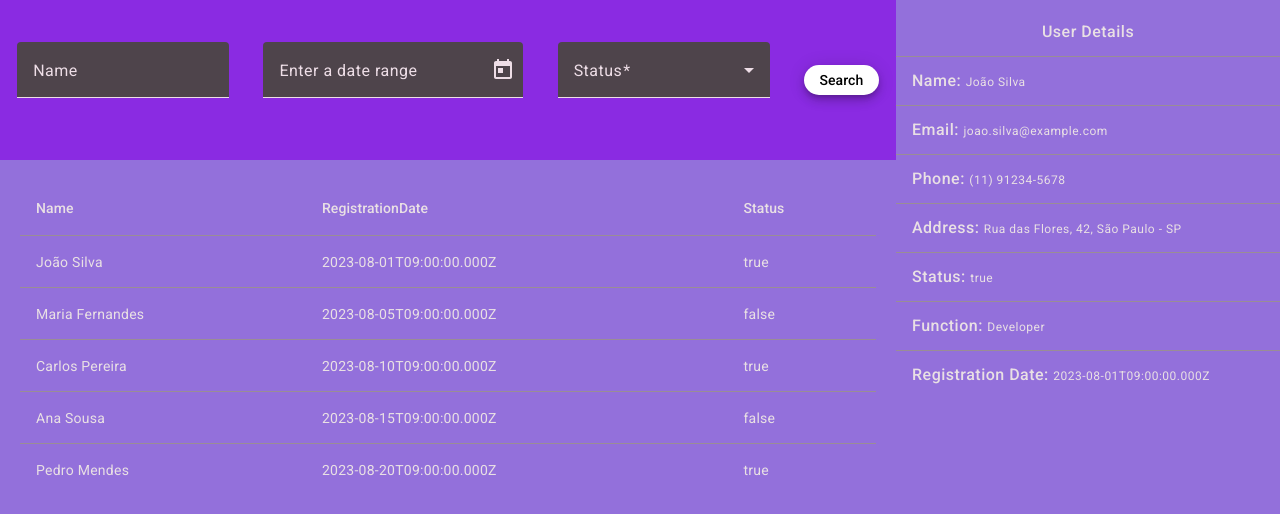
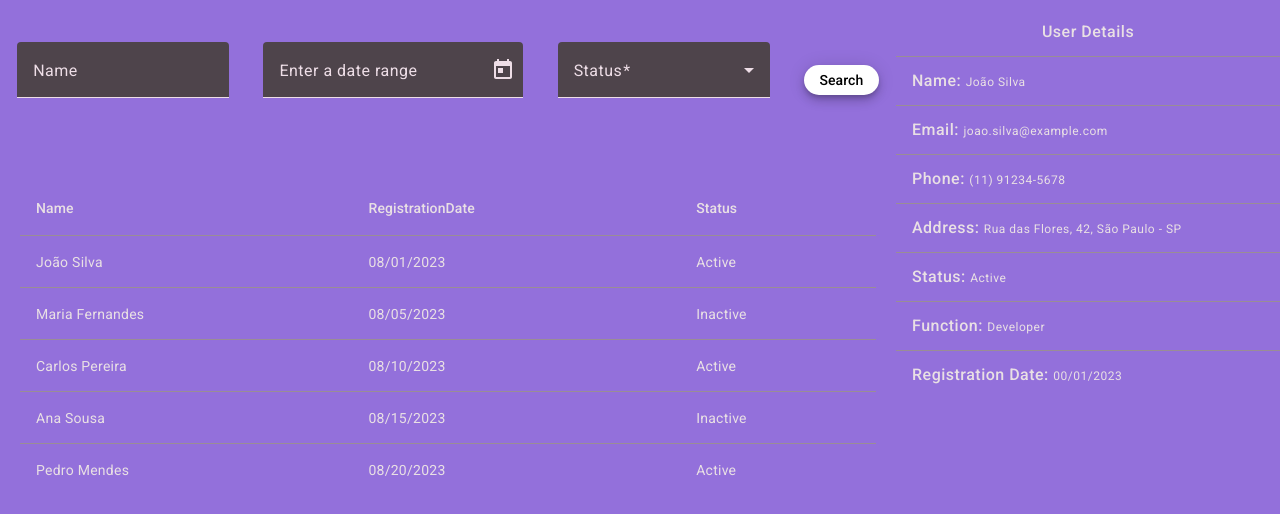
Before and after one commit to Dionclei-Pereira/Angular-UserFilter, an Angular app: page / in a window 1280 px wide. Both pictures are taken after a click on the element "João Silva". Shown: the top 514 px of the page. Built offline with nearby package versions, Linux system fonts and the light colour scheme.

Commit message:
date pipe

```diff
--- a/src/app/components/filter/filter.component.scss
+++ b/src/app/components/filter/filter.component.scss
@@ -15,7 +15,7 @@
     display: flex;
     align-items: center;
     justify-content: space-around;
-    background-color: blueviolet;
+    background-color: mediumpurple;
     flex-wrap: wrap;
 
     &__name {
--- a/src/app/components/user-details/user-details.component.html
+++ b/src/app/components/user-details/user-details.component.html
@@ -20,7 +20,7 @@
             </mat-list-item>
             <mat-divider></mat-divider>
             <mat-list-item>
-                <span class="custom-h2">Status: </span><span class="custom-h3">{{ user.active }}</span>
+                <span class="custom-h2">Status: </span><span class="custom-h3">{{ user.active | status }}</span>
             </mat-list-item>
             <mat-divider></mat-divider>
             <mat-list-item>
@@ -28,7 +28,7 @@
             </mat-list-item>
             <mat-divider></mat-divider>
             <mat-list-item>
-                <span class="custom-h2">Registration Date: </span><span class="custom-h3">{{ user.registrationDate }}</span>
+                <span class="custom-h2">Registration Date: </span><span class="custom-h3">{{ user.registrationDate | date:'mm/dd/yyyy' }}</span>
             </mat-list-item>
         </mat-list>
     </ng-container>
--- a/src/app/components/users-list/users-list.component.html
+++ b/src/app/components/users-list/users-list.component.html
@@ -3,17 +3,17 @@
 
         <ng-container matColumnDef="name">
           <th mat-header-cell *matHeaderCellDef> Name </th>
-          <td mat-cell *matCellDef="let element" class="users-list__item"> {{element.name}} </td>
+          <td mat-cell *matCellDef="let element" class="users-list__item"> {{ element.name }} </td>
         </ng-container>
 
         <ng-container matColumnDef="registrationDate">
           <th mat-header-cell *matHeaderCellDef> RegistrationDate </th>
-          <td mat-cell *matCellDef="let element" class="users-list__item"> {{element.registrationDate}} </td>
+          <td mat-cell *matCellDef="let element" class="users-list__item"> {{ element.registrationDate | date:'MM/dd/yyyy' }} </td>
         </ng-container>
 
         <ng-container matColumnDef="status">
           <th mat-header-cell *matHeaderCellDef> Status </th>
-          <td mat-cell *matCellDef="let element" class="users-list__item"> {{element.active}} </td>
+          <td mat-cell *matCellDef="let element" class="users-list__item"> {{ element.active | status }} </td>
         </ng-container>
 
         <tr mat-header-row *matHeaderRowDef="displayedColumns"></tr>
--- /dev/null
+++ b/src/app/pipes/status.pipe.ts
@@ -0,0 +1,19 @@
+import { Pipe, PipeTransform } from '@angular/core';
+
+@Pipe({
+  name: 'status',
+  standalone: false
+})
+export class StatusPipe implements PipeTransform {
+
+  transform(status: boolean): string {
+
+    const INVALID_STATUS = status === undefined || status === null;
+    if (INVALID_STATUS) {
+      return "Invalid status"
+    }
+
+    return status ? "Active" : "Inactive";
+  }
+
+}
```
Also changed, not shown: src/app/pipes/pipes.module.ts (+5 -2 lines).
